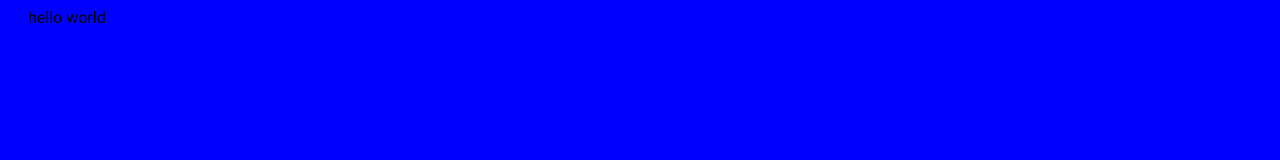
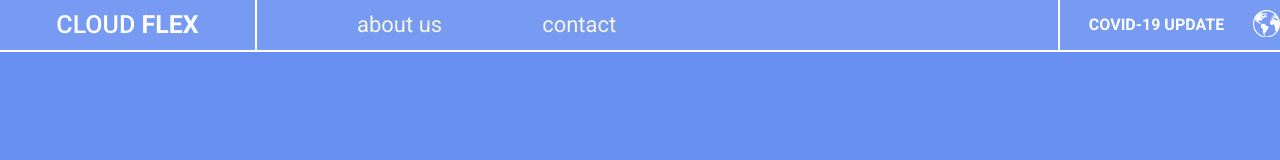
Before and after one commit to farxad-i/ProductLaunch, a website: page index.html in a window 1280 px wide. Drawn offline with nearby package versions, Linux system fonts and the light colour scheme; files that its build step writes are made by us from their sources.

Commit message:
Header section not finished

```diff
--- a/index.html
+++ b/index.html
@@ -4,11 +4,34 @@
     <meta charset="UTF-8" />
     <meta name="viewport" content="width=device-width, initial-scale=1.0" />
     <link rel="stylesheet" href="dist/style.css" />
+    <link rel="icon" href="/assets/images/favicon.png" type="image/png" />
     <title>Document</title>
   </head>
   <body>
-    <div class="container">
-      <div class="main">hello world</div>
-    </div>
+    <header class="header">
+      <div class="container">
+        <div class="header__wrapper">
+          <div class="header__logo">
+            <a href="#" class="header__logo-link">CLOUD<span> FLEX</span></a>
+          </div>
+          <div class="header__nav">
+            <ul class="header__nav-list">
+              <li class="header__nav-list_items">
+                <a href="#" class="header__nav-list_items-link">about us</a>
+              </li>
+              <li class="header__nav-list_items">
+                <a href="#" class="header__nav-list_items-link">contact </a>
+              </li>
+            </ul>
+          </div>
+          <div class="header__title">COVID-19 UPDATE</div>
+          <div class="header__log">
+            <svg>
+              <use href="/assets/sprite.svg#earth-icon"></use>
+            </svg>
+          </div>
+        </div>
+      </div>
+    </header>
   </body>
 </html>
--- a/styles/_basic.scss
+++ b/styles/_basic.scss
@@ -1,11 +1,17 @@
+@use "variables" as v;
+
+* {
+  margin: 0;
+  padding: 0;
+}
+
 body {
-  background-color: white;
+  background-color: v.$bacground-blue;
 }
 
 .container {
-  max-width: 1420px;
+  max-width: 1400px;
   margin: 0 auto;
-  padding: 0 20px 0 20px;
 }
 
 a {
--- /dev/null
+++ b/styles/_header.scss
@@ -0,0 +1,109 @@
+@use "variables" as v;
+@use "mixins" as m;
+@use "placeholders";
+
+.header {
+  width: 100%;
+  height: 50px;
+  background-color: v.$blue-alpha;
+  border-bottom: 2px #fff solid;
+  // .header__wrapper
+
+  &__wrapper {
+    display: flex;
+    align-items: center;
+    height: 50px;
+  }
+
+  // .header__logo
+
+  &__logo {
+    max-width: 255px;
+    width: 100%;
+    font-weight: 500;
+    font-size: 25px;
+    line-height: 120%;
+    color: v.$white;
+    border-right: 2px #fff solid;
+    height: 100%;
+    align-content: center;
+    text-align: center;
+
+    &-link {
+      span {
+        font-weight: 700;
+      }
+      @extend %hower-black;
+    }
+
+    @media (max-width: v.$media_m) {
+      max-width: 100%;
+    }
+  }
+
+  // .header__nav
+
+  &__nav {
+    display: flex;
+    align-items: center;
+    max-width: 900px;
+    width: 100%;
+    height: 100%;
+    border-right: 2px #fff solid;
+
+    @media (max-width: v.$media_m) {
+      display: none;
+    }
+  }
+
+  // .header__nav-list
+
+  &__nav-list {
+    font-weight: 400;
+    font-size: 22px;
+    line-height: 136%;
+    display: flex;
+    gap: 100px;
+    padding-left: 100px;
+
+    &_items {
+      &-link {
+        text-wrap-mode: nowrap;
+        color: beige;
+
+        @extend %hower-black;
+      }
+    }
+    @media (max-width: v.$media_l) {
+      gap: 50px;
+      padding-left: 50px;
+    }
+    // .header__nav-list_items-link
+  }
+
+  // .header__title
+
+  &__title {
+    max-width: 193px;
+    width: 100%;
+    font-weight: 700;
+    font-size: 16px;
+    line-height: 188%;
+    color: v.$white;
+    text-wrap-mode: nowrap;
+    text-align: center;
+    @extend %hower-black;
+  }
+
+  // .header__log
+
+  &__log {
+    svg {
+      width: 27px;
+      height: 27px;
+      fill: v.$white;
+
+      @extend %hower-sbg-black;
+    }
+  }
+}
--- a/styles/_importer.scss
+++ b/styles/_importer.scss
@@ -1,2 +1,3 @@
 @forward "fonts";
 @forward "basic";
+@forward "header";
--- /dev/null
+++ b/styles/_mixins.scss
@@ -0,0 +1,16 @@
+@mixin d-flex(
+  $justify: center,
+  $align-items: center,
+  $flexwrap: nowrap,
+  $direction: row,
+  $row-gap: unset,
+  $columngap: unset
+) {
+  display: flex;
+  justify-content: $justify;
+  align-items: $align-items;
+  flex-wrap: $flexwrap;
+  flex-direction: $direction;
+  row-gap: $row-gap;
+  column-gap: $columngap;
+}
--- /dev/null
+++ b/styles/_placeholders.scss
@@ -0,0 +1,14 @@
+@use "variables" as v;
+
+%hower-black {
+  &:hover {
+    color: v.$black;
+    cursor: pointer;
+  }
+}
+
+%hower-sbg-black {
+  &:hover {
+    fill: v.$black;
+  }
+}
--- a/styles/_variables.scss
+++ b/styles/_variables.scss
@@ -1,2 +1,11 @@
-$blue: red;
-$red: blue;
+$black: #000;
+$white: #fff;
+$bacground-blue: #678ff2;
+$blue-alpha: rgba(255, 255, 255, 0.1);
+
+$media_xxl: 1400px;
+$media_xl: 1200px;
+$media_l: 992px;
+$media_m: 768px;
+$media_s: 576px;
+$media_xs: 428px;
--- a/styles/style.scss
+++ b/styles/style.scss
@@ -1,6 +1,2 @@
 @use "variables" as v;
 @use "importer";
-
-body {
-  background-color: v.$red;
-}
```
Also changed, not shown: assets/images/favicon.png (added), 3 other files.
